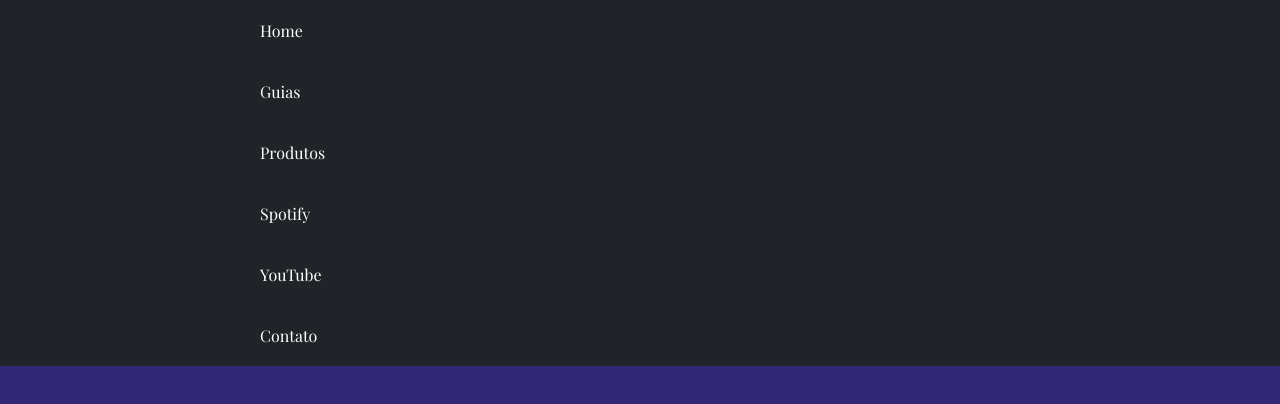
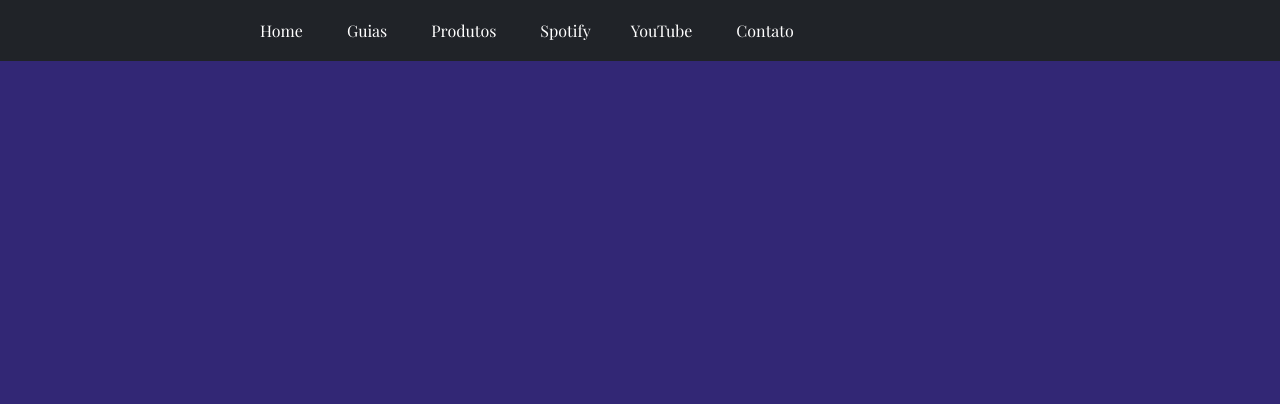
Before and after one commit to LucianoFMP/ProjetoRock, a plain HTML site: page index.html in a window 1280 px wide. Drawn offline with nearby package versions, Linux system fonts and the light colour scheme; a web font is replaced by a local one.

Commit message:
Update style.css

```diff
--- a/style.css
+++ b/style.css
@@ -1,12 +1,12 @@
 @import url('https://fonts.googleapis.com/css2?family=Playfair+Display:ital,wght@0,400..900;1,400..900&display=swap');
 
 * {
-
 margin: 0 auto;
 padding: 0;
 box-sizing: border-box;
 font-family: 'playfair display';
 }
+
 #menu-h{
 background-color:rgb(32, 35, 40);
 }
@@ -18,10 +18,8 @@ padding: 0;
 background-color:rgb(32, 35, 40);
 }
 
-#menu-h ulli{
-
+#menu-h ul li{
 display: inline;
-
 }
 
 #menu-h ul li a{
```
